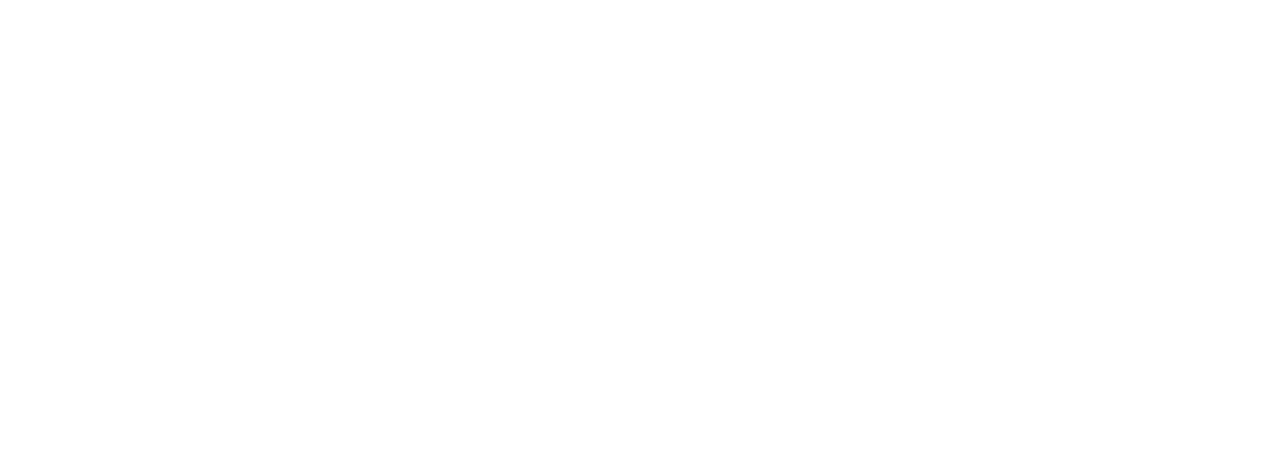
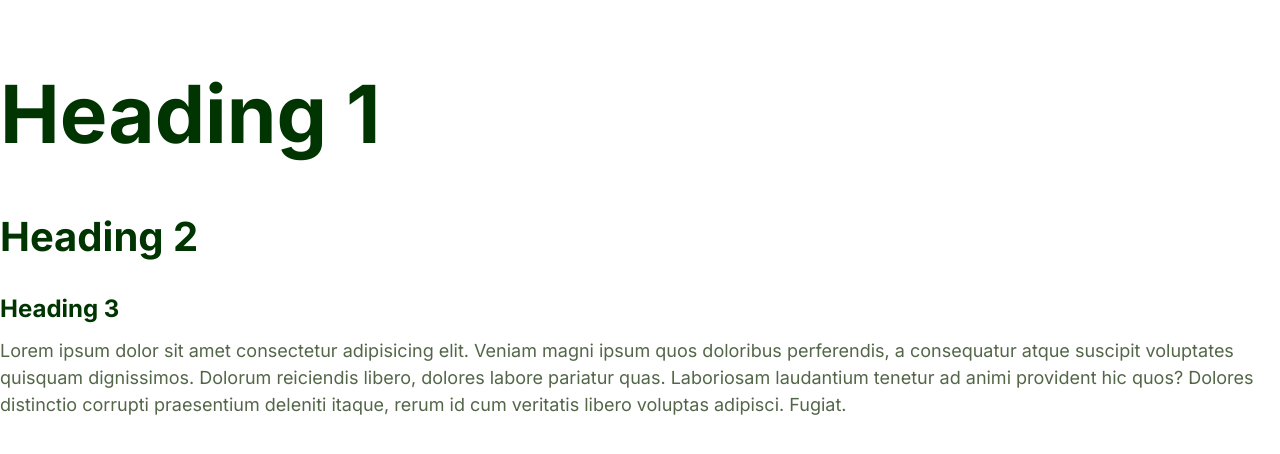
Before and after one commit to fatemehparsa/skincare_webpage, a plain HTML site: page index.html in a window 1280 px wide. Drawn offline with Linux system fonts and the light colour scheme.

Commit message:
define the styles for the fonts.

```diff
--- a/css/style.css
+++ b/css/style.css
@@ -1,7 +1,49 @@
 :root{
-    __color_primary:#256406;
-    __color_secodary:#009A85;
-    __color_accent:#824C33;
-    __color_headings:#002101;
-    __color_body:#99DC7A;
+    --color-primary:#256406;
+    --color-secodary:#009A85;
+    --color-accent:#824C33;
+    --color-headings:#003502;
+    --color-body:#536648;
 }
+html{
+    font-size: 62.5%;
+}
+body{
+    font-family: Inter, Arial, Helvetica, sans-serif;
+    color: var(--color-body);
+    font-size: 2.4rem;
+    line-height: 1.5;
+}
+h1,h2,h3{
+    color: var(--color-headings);
+    margin-bottom: 1rem;
+
+}
+h1{
+    font-size: 7rem;
+}
+h2{
+    font-size: 4rem;
+}
+h3{
+    font-size: 3rem;
+
+}
+p{
+    margin-top: 0;
+}
+@media screen and (min-width:1024px){
+    body{
+        font-size: 1.8rem;
+    }
+    h1{
+        font-size: 8rem;
+    }
+    h2{
+        font-size: 4rem;
+    }
+    h3{
+        font-size: 2.4rem;
+    }
+
+}
--- a/index.html
+++ b/index.html
@@ -5,8 +5,26 @@
     <meta http-equiv="X-UA-Compatible" content="IE=edge" />
     <meta name="viewport" content="width=device-width, initial-scale=1.0" />
     <title>Document</title>
+    <link rel="preconnect" href="https://fonts.googleapis.com" />
+    <link rel="preconnect" href="https://fonts.gstatic.com" crossorigin />
+    <link
+      href="https://fonts.googleapis.com/css2?family=Inter:wght@400;700&display=swap"
+      rel="stylesheet"
+    />
     <link rel="stylesheet" href="css/normalize.css" />
     <link rel="stylesheet" href="css/style.css" />
   </head>
-  <body></body>
+  <body>
+    <h1>Heading 1</h1>
+    <h2>Heading 2</h2>
+    <h3>Heading 3</h3>
+    <p>
+      Lorem ipsum dolor sit amet consectetur adipisicing elit. Veniam magni
+      ipsum quos doloribus perferendis, a consequatur atque suscipit voluptates
+      quisquam dignissimos. Dolorum reiciendis libero, dolores labore pariatur
+      quas. Laboriosam laudantium tenetur ad animi provident hic quos? Dolores
+      distinctio corrupti praesentium deleniti itaque, rerum id cum veritatis
+      libero voluptas adipisci. Fugiat.
+    </p>
+  </body>
 </html>
```
